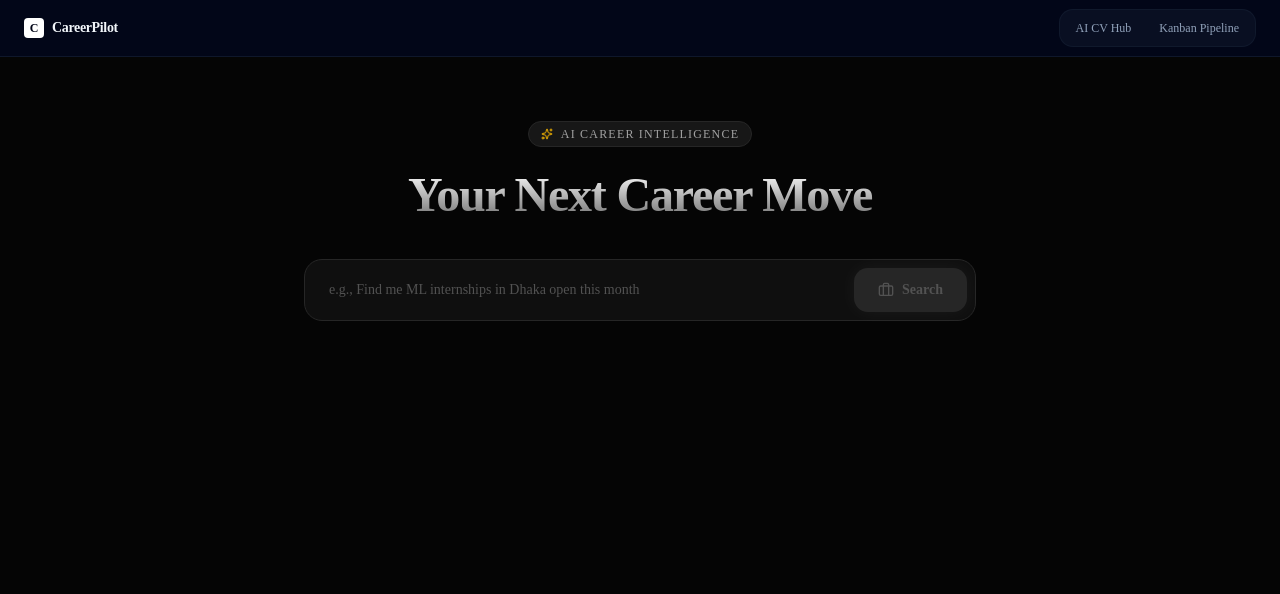
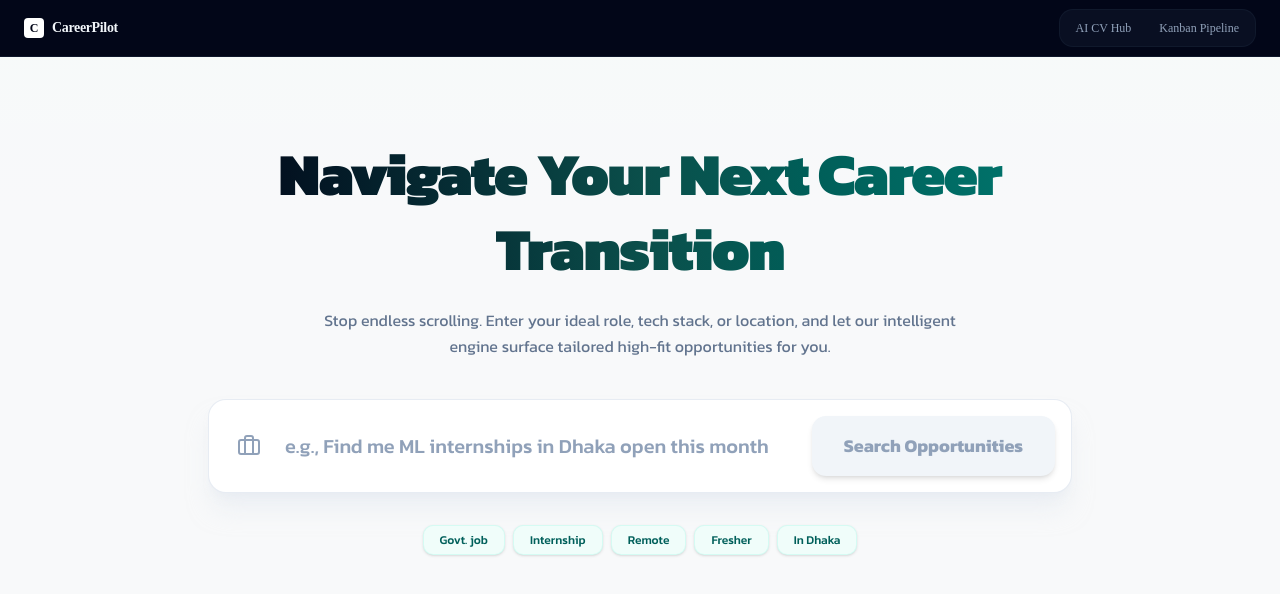
Before and after one commit to reza-05/CareerPilot, a Next.js app in the folder careerpilot-frontend/: page /job-hunter in a window 1280 px wide. Shown: the top 594 px of the page. Built offline with nearby package versions, Linux system fonts and the light colour scheme.

Commit message:
changed ui of job hunter page

```diff
--- a/careerpilot-frontend/src/app/job-hunter/page.tsx
+++ b/careerpilot-frontend/src/app/job-hunter/page.tsx
@@ -1,8 +1,15 @@
 "use client";
 import { useState } from "react";
 import { Loader2, Sparkles, Briefcase, ArrowRight, FolderPlus, Check, FileEdit, MapPin, DollarSign, Calendar } from "lucide-react";
+import { Kanit } from 'next/font/google';
+
+const kanit = Kanit({
+  subsets: ['latin'],
+  weight: ['300', '400', '500', '600', '700', '800', '900'],
+});
 
 export default function JobHunter() {
+  // Clean Empty State On Load - Initial state of the job results array is empty
   const [jobs, setJobs] = useState<any[]>([]);
   const [loading, setLoading] = useState(false);
   const [searchQuery, setSearchQuery] = useState("");
@@ -10,17 +17,16 @@ export default function JobHunter() {
   // Clean string index signature matching tracking states safely
   const [trackingStates, setTrackingStates] = useState<{ [key: string]: string }>({});
 
-  const huntJobs = async (e?: React.FormEvent) => {
-    if (e) e.preventDefault();
-    if (!searchQuery.trim()) return;
+  // Core execution block shared by both form submissions and interactive suggestion tag clicks
+  const executeSearch = async (targetQuery: string) => {
+    if (!targetQuery.trim()) return;
 
     setLoading(true);
     try {
-      // Pointed explicitly to localhost to align with local development CORS architectures
       const res = await fetch("http://localhost:8000/api/search-jobs", {
         method: "POST",
         headers: { "Content-Type": "application/json" },
-        body: JSON.stringify({ query: searchQuery }),
+        body: JSON.stringify({ query: targetQuery }),
       });
       const data = await res.json();
       if (data.results) setJobs(data.results);
@@ -29,6 +35,11 @@ export default function JobHunter() {
     } finally {
       setLoading(false);
     }
+  };
+
+  const huntJobs = async (e?: React.FormEvent) => {
+    if (e) e.preventDefault();
+    await executeSearch(searchQuery);
   };
 
   const trackJobOnKanban = async (jobTitle: string, rawCompany: string, jobUrl: string) => {
@@ -63,144 +74,177 @@ export default function JobHunter() {
   };
 
   return (
-    <div className="min-h-screen bg-[#050505] text-white p-6 md:p-16 font-sans">
-      <div className="max-w-4xl mx-auto">
-        <header className="mb-12 text-center">
-          <div className="inline-flex items-center gap-2 px-3 py-1 mb-6 rounded-full bg-neutral-900 border border-neutral-800 text-neutral-400 text-xs tracking-widest uppercase">
-            <Sparkles size={12} className="text-yellow-500" />
-            AI Career Intelligence
-          </div>
-          <h1 className="text-5xl font-bold tracking-tight mb-4 bg-gradient-to-b from-white to-neutral-500 bg-clip-text text-transparent">
-            Your Next Career Move
+    <div className={`min-h-screen bg-[#f8f9fa] text-slate-800 antialiased selection:bg-[#0D9488]/10 selection:text-[#0F766E] ${kanit.className}`}>
+
+      {/* Soft Premium Top Gradient Mesh Layer */}
+      <div className="absolute top-0 left-0 right-0 h-[420px] bg-gradient-to-b from-teal-50/20 via-transparent to-transparent pointer-events-none z-0" />
+
+      <div className="max-w-4xl mx-auto px-4 py-12 sm:py-20 relative z-10">
+        <header className="mb-14 text-center">
+
+          {/* 5. THE GRADIENT HEADING RESPONSIVE SIZE */}
+          <h1 className="text-transparent bg-clip-text bg-gradient-to-r from-slate-950 via-teal-900 to-teal-700 font-black text-2xl sm:text-4xl md:text-5xl lg:text-6xl tracking-tight text-center mb-4 sm:mb-5 leading-tight">
+            Navigate Your Next Career Transition
           </h1>
+          <p className="text-slate-500 font-normal text-xs sm:text-sm md:text-base text-center max-w-2xl mx-auto leading-relaxed px-4">
+            Stop endless scrolling. Enter your ideal role, tech stack, or location, and let our intelligent engine surface tailored high-fit opportunities for you.
+          </p>
 
-          {/* Dynamic Natural Language Search Input Form Block */}
-          <form onSubmit={huntJobs} className="mt-10 max-w-2xl mx-auto flex flex-col sm:flex-row items-center gap-3 bg-neutral-900/60 p-2 rounded-2xl border border-neutral-800 focus-within:border-neutral-700 transition-all duration-300">
+          {/* 1. DYNAMIC SEARCH CONSOLE (Mobile & Desktop Balance) */}
+          <form onSubmit={huntJobs} className="mt-10 max-w-4xl mx-auto flex flex-col sm:flex-row items-stretch sm:items-center gap-2 sm:gap-4 bg-white border border-slate-200/80 shadow-xl shadow-slate-200/50 rounded-2xl p-2.5 sm:p-4 transition-all focus-within:border-teal-600 focus-within:ring-4 focus-within:ring-teal-600/5 duration-200">
+            <div className="flex items-center gap-3 w-full px-3">
+              <Briefcase size={22} className="text-slate-400 shrink-0 sm:w-6 sm:h-6" />
               <input
                 type="text"
                 required
                 value={searchQuery}
                 onChange={(e) => setSearchQuery(e.target.value)}
                 placeholder="e.g., Find me ML internships in Dhaka open this month"
-              className="w-full bg-transparent px-4 py-3 text-sm text-neutral-100 placeholder-neutral-600 outline-none"
+                className="w-full text-base sm:text-xl py-2 px-3 text-slate-800 placeholder-slate-400 font-medium bg-transparent outline-none"
               />
+            </div>
+
             <button
               type="submit"
               disabled={loading || !searchQuery.trim()}
-              className="w-full sm:w-auto px-6 py-3 bg-white text-black font-bold text-sm rounded-xl hover:bg-neutral-200 disabled:bg-neutral-800 disabled:text-neutral-600 transition-all shadow-[0_0_20px_rgba(255,255,255,0.05)] flex items-center justify-center gap-2 shrink-0"
+              className="bg-[#0D9488] hover:bg-[#0F766E] text-white text-sm sm:text-lg font-bold px-5 sm:px-8 py-3 sm:py-4 rounded-xl shadow-md transition-all text-center shrink-0 w-full sm:w-auto flex items-center justify-center gap-2 active:scale-[0.99] disabled:bg-slate-100 disabled:text-slate-400"
             >
-              {loading ? <Loader2 className="animate-spin" size={16} /> : <><Briefcase size={16} /> Search</>}
+              {loading ? <Loader2 className="animate-spin" size={18} /> : "Search Opportunities"}
             </button>
           </form>
+
+          {/* Interactive Minimalist Teal Suggestion Pills */}
+          <div className="flex flex-wrap justify-center items-center gap-2 mt-6 sm:mt-8 max-w-2xl mx-auto px-2">
+            {[
+              { label: "Govt. job", query: "Government circular jobs in Bangladesh" },
+              { label: "Internship", query: "Software Engineering internships in Dhaka" },
+              { label: "Remote", query: "Remote developer jobs open to Bangladesh" },
+              { label: "Fresher", query: "Entry level software engineer jobs for freshers" },
+              { label: "In Dhaka", query: "Tech and developer jobs in Dhaka" }
+            ].map((pill, index) => (
+              <button
+                key={index}
+                type="button"
+                onClick={() => {
+                  setSearchQuery(pill.query);
+                  executeSearch(pill.query);
+                }}
+                className="bg-teal-50 border border-teal-100/70 text-teal-800 font-medium text-xs rounded-lg px-4 py-1.5 hover:bg-teal-100 transition-all shadow-sm cursor-pointer active:scale-95 select-none"
+              >
+                {pill.label}
+              </button>
+            ))}
+          </div>
         </header>
 
-        <div className="space-y-4">
+        {/* 2. MASSIVE YET DYNAMIC JOB CARDS (Post-Search Display) */}
+        <div className="space-y-6 sm:space-y-8">
           {jobs.map((job, i) => {
             const currentStatus = trackingStates[job.url];
             const displayCompany = job.company || "Verified Employer Portfolio";
-
-            // Build absolute redirection URI query containing target task context for our AI chat interface page
             const coverLetterPrompt = encodeURIComponent(`Draft a personalized cover letter for this ${job.title} role at ${displayCompany} grounded in my CV.`);
             const chatRedirectUrl = `/?prompt=${coverLetterPrompt}`;
 
             return (
-              <div key={i} className="group relative bg-neutral-900/40 border border-neutral-800 p-8 rounded-2xl hover:border-neutral-700 transition-all duration-300">
-                <div className="flex justify-between items-start gap-6">
-                  <div className="space-y-3 w-full">
+              <div key={i} className="group relative bg-white border border-slate-100 shadow-lg shadow-slate-200/40 rounded-2xl p-5 sm:p-10 mb-6 sm:mb-8 max-w-4xl mx-auto hover:border-teal-500/30 transition-all duration-200">
+                <div className="flex flex-col md:flex-row justify-between items-start gap-4 md:gap-6">
+                  <div className="space-y-4 sm:space-y-5 w-full">
                     <div>
-                      <h3 className="text-xl font-semibold text-neutral-100 group-hover:text-white transition-colors">
+                      <h3 className="text-slate-900 font-black text-xl sm:text-3xl tracking-tight mb-2 sm:mb-3 leading-snug group-hover:text-[#0D9488] transition-colors duration-150">
                         {job.title}
                       </h3>
-                      <p className="text-sm text-neutral-400 mt-0.5">
+                      <p className="text-sm sm:text-base font-bold text-slate-500">
                         {displayCompany}
                       </p>
                     </div>
 
-                    {/* Premium Metadata Badges Stack Section */}
-                    <div className="flex flex-wrap items-center gap-2 pt-0.5">
-                      <span className="inline-flex items-center gap-1.5 px-2.5 py-1 text-xs font-medium rounded-md bg-neutral-950 border border-neutral-800 text-neutral-400">
-                        <MapPin size={12} className="text-neutral-500" />
+                    {/* Meta Info Chips Wrapper & Individual Chips */}
+                    <div className="flex flex-wrap gap-2 mb-4">
+                      <span className="bg-[#F0FDF4] text-[#065F46] border border-[#BBF7D0] rounded-xl text-xs sm:text-sm font-bold px-3 sm:px-4 py-1.5 sm:py-2 flex items-center gap-1.5">
+                        <MapPin size={14} className="text-[#0D9488]" />
                         {job.location || "Remote"}
                       </span>
-                      <span className="inline-flex items-center gap-1.5 px-2.5 py-1 text-xs font-medium rounded-md bg-neutral-950 border border-neutral-800 text-neutral-400">
-                        <DollarSign size={12} className="text-neutral-500" />
+                      <span className="bg-[#F0FDF4] text-[#065F46] border border-[#BBF7D0] rounded-xl text-xs sm:text-sm font-bold px-3 sm:px-4 py-1.5 sm:py-2 flex items-center gap-1.5">
+                        <DollarSign size={14} className="text-[#0D9488]" />
                         {job.salaryRange || "Not Specified"}
                       </span>
-                      <span className="inline-flex items-center gap-1.5 px-2.5 py-1 text-xs font-medium rounded-md bg-neutral-950 border border-neutral-800 text-neutral-400">
-                        <Calendar size={12} className="text-neutral-500" />
+                      <span className="bg-[#F0FDF4] text-[#065F46] border border-[#BBF7D0] rounded-xl text-xs sm:text-sm font-bold px-3 sm:px-4 py-1.5 sm:py-2 flex items-center gap-1.5">
+                        <Calendar size={14} className="text-[#0D9488]" />
                         Deadline: {job.applicationDeadline || "Open"}
                       </span>
                     </div>
 
-                    {/* Premium AI Insight Box Block */}
+                    {/* 3. RESPONSIVE AI DOSSIER BOX (Reasoning Text) */}
                     {job.matchReason && (
-                      <div className="mt-3 bg-indigo-950/20 border border-indigo-500/10 p-4 rounded-xl max-w-2xl">
-                        <p className="text-xs font-semibold text-indigo-400 tracking-wide uppercase mb-1">
-                          Why This Matches Your Profile (Reasoning):
+                      <div className="bg-[#F0FDF4] border-l-4 border-l-[#0D9488] border-y-slate-100 border-r-slate-100 rounded-r-xl rounded-l-sm p-4 sm:p-6 mt-4 sm:mt-6 text-slate-700 text-sm sm:text-base font-semibold leading-relaxed shadow-sm">
+                        <p className="text-xs font-bold text-[#0D9488] tracking-wider uppercase mb-2 flex items-center gap-1.5">
+                          <Sparkles size={14} className="text-[#0D9488]" />
+                          Why This Matches Your Profile
                         </p>
-                        <p className="text-sm text-neutral-300 leading-relaxed font-medium">
+                        <p className="text-sm sm:text-base text-slate-700 leading-relaxed font-semibold">
                           {job.matchReason}
                         </p>
                       </div>
                     )}
                   </div>
 
-                  <div className="text-right shrink-0">
-                    <div className="text-4xl font-black text-emerald-400 tracking-tighter">
+                  {/* Performance Alignment Metric Block */}
+                  <div className="self-start md:self-start shrink-0 bg-slate-50 border border-slate-100 rounded-xl px-4 py-2.5 sm:px-5 sm:py-4 min-w-[5.5rem] sm:min-w-[6rem] flex flex-col items-center justify-center shadow-inner mt-2 md:mt-0">
+                    <div className="text-2xl sm:text-3xl font-black text-[#0D9488] tracking-tight">
                       {job.matchScore ? (job.matchScore * 100).toFixed(0) : "75"}%
                     </div>
-                    <div className="text-xs text-neutral-500 font-bold uppercase tracking-widest mt-1">Match</div>
+                    <div className="text-[9px] sm:text-[10px] text-slate-400 font-bold uppercase tracking-widest mt-0.5 sm:mt-1">Match Index</div>
                   </div>
                 </div>
 
-                <div className="mt-8 flex flex-wrap items-center gap-4">
+                {/* 4. CARD LOWER BUTTONS & ACTIONS CONTAINER */}
+                <div className="flex flex-col sm:flex-row gap-3 mt-5 sm:mt-6 pt-4 border-t border-slate-100">
                   <a
                     href={job.url}
                     target="_blank"
                     rel="noreferrer"
-                    className="inline-flex items-center gap-2 px-6 py-3 bg-white text-black font-bold rounded-xl hover:bg-neutral-200 transition-colors shadow-lg"
+                    className="w-full sm:w-auto px-4 sm:px-6 py-2.5 sm:py-3 text-sm sm:text-base font-bold rounded-xl text-center bg-[#0D9488] hover:bg-[#0F766E] text-white transition-colors shadow-sm flex items-center justify-center gap-2"
                   >
-                    Apply Now <ArrowRight size={18} />
+                    Apply Now <ArrowRight size={16} />
                   </a>
 
                   <button
                     disabled={currentStatus === "saving" || currentStatus === "tracked"}
                     onClick={() => trackJobOnKanban(job.title, displayCompany, job.url)}
-                    className={`inline-flex items-center gap-2 px-6 py-3 font-semibold rounded-xl border transition-all duration-300 ${
+                    className={`w-full sm:w-auto px-4 sm:px-6 py-2.5 sm:py-3 text-sm sm:text-base font-bold rounded-xl text-center border transition-colors duration-200 flex items-center justify-center gap-2 ${
                       currentStatus === "tracked"
-                        ? "bg-emerald-950/40 border-emerald-500 text-emerald-400 cursor-not-allowed"
+                        ? "bg-emerald-50 text-emerald-700 border-emerald-200/60 cursor-not-allowed"
                         : currentStatus === "saving"
-                        ? "bg-neutral-900 border-neutral-700 text-neutral-400 cursor-wait"
-                        : "bg-neutral-950 border-neutral-800 text-neutral-300 hover:text-white hover:border-emerald-500/50 hover:bg-neutral-900 shadow-[0_0_15px_rgba(16,185,129,0.02)] hover:shadow-[0_0_20px_rgba(16,185,129,0.1)]"
+                        ? "bg-slate-50 border-slate-200 text-slate-400 cursor-wait"
+                        : "bg-white border border-slate-200 text-slate-700 hover:bg-slate-50 shadow-sm"
                     }`}
                   >
                     {currentStatus === "saving" && (
                       <>
-                        <Loader2 className="animate-spin text-neutral-400" size={18} />
+                        <Loader2 className="animate-spin text-slate-400" size={16} />
                         Tracking...
                       </>
                     )}
                     {currentStatus === "tracked" && (
                       <>
-                        <Check className="text-emerald-400" size={18} />
-                        Tracked ✓
+                        <Check className="text-emerald-600" size={16} />
+                        Tracked
                       </>
                     )}
                     {(currentStatus === "" || !currentStatus || currentStatus === "error") && (
                       <>
-                        <FolderPlus size={18} className="text-neutral-400" />
-                        {currentStatus === "error" ? "Try Again" : "Track Job"}
+                        <FolderPlus size={16} className="text-slate-400" />
+                        {currentStatus === "error" ? "Retry Tracking" : "Track Job"}
                       </>
                     )}
                   </button>
 
-                  {/* Premium 'Draft Cover Letter' actionable redirection link item */}
                   <a
                     href={chatRedirectUrl}
-                    className="inline-flex items-center gap-2 px-6 py-3 font-semibold rounded-xl border border-neutral-800 bg-neutral-950 text-neutral-300 hover:text-white hover:border-indigo-500/50 hover:bg-neutral-900 transition-all duration-300 shadow-[0_0_15px_rgba(99,102,241,0.02)] hover:shadow-[0_0_20px_rgba(99,102,241,0.1)]"
+                    className="w-full sm:w-auto px-4 sm:px-6 py-2.5 sm:py-3 text-sm sm:text-base font-bold rounded-xl text-center border border-slate-200 bg-white text-slate-700 hover:bg-slate-50 transition-colors duration-200 shadow-sm flex items-center justify-center gap-2"
                   >
-                    <FileEdit size={16} className="text-indigo-400" />
-                    Draft Cover Letter 📝
+                    <FileEdit size={16} className="text-[#0D9488]" />
+                    Draft Cover Letter
                   </a>
                 </div>
               </div>
```
Lines whose indentation alone changed are shown as unchanged.
